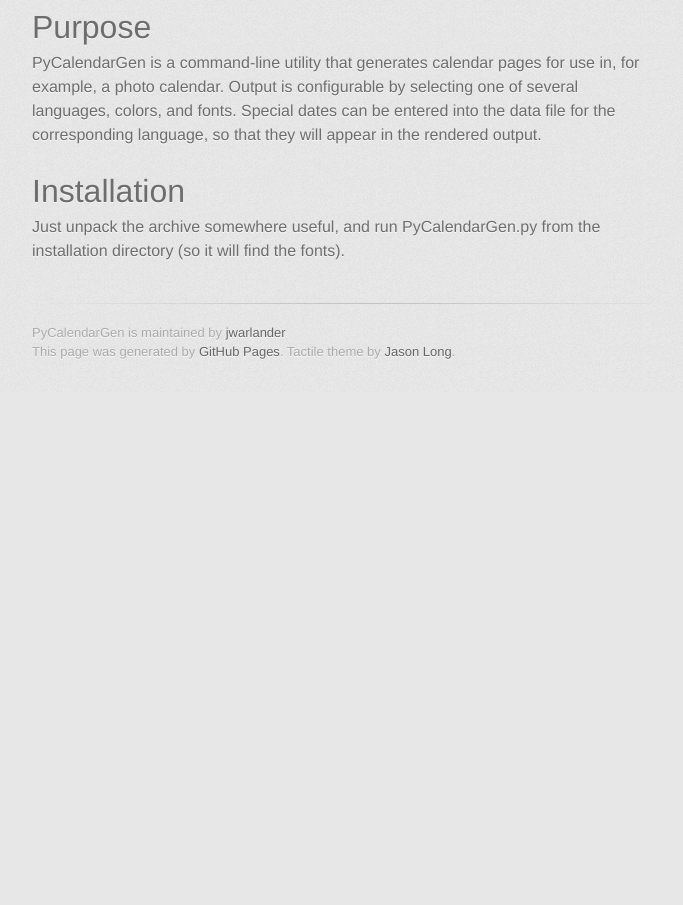
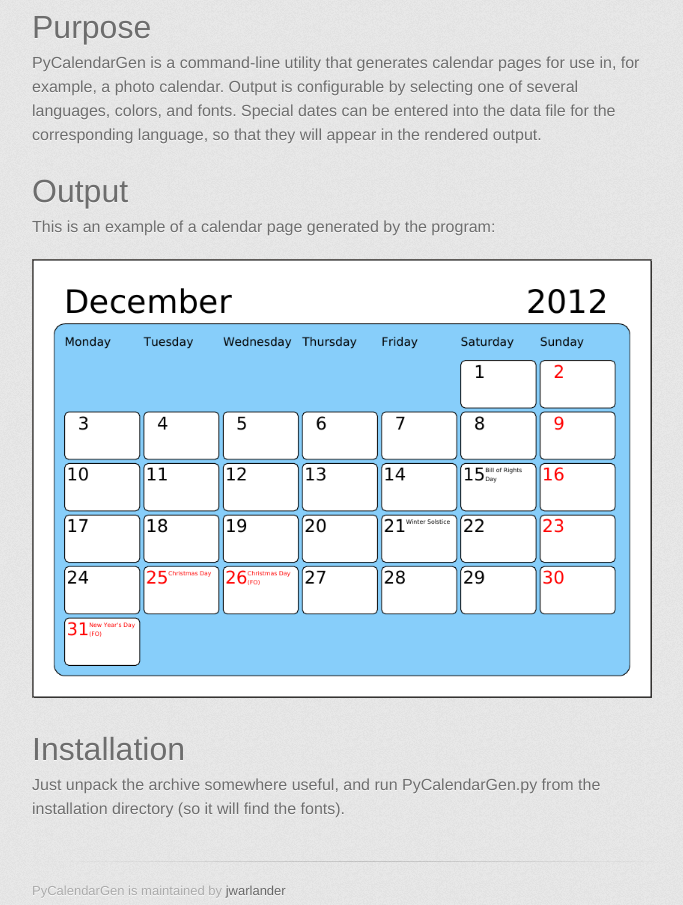
Before and after one commit to jwarlander/pycalendargen, a plain HTML site: page index.html in a window 1280 px wide. Shown: the part 595-1500 px from the top of the page, without its empty margins (298-981 px from the left). Before the commit the page ends 987 px from the top, so only its background shows below. Drawn offline with Linux system fonts and the light colour scheme; a web font is replaced by a local one.

Commit message:
Updating index.html to include sample output

```diff
--- a/index.html
+++ b/index.html
@@ -41,6 +41,11 @@ selecting one of several languages, colors, and fonts. Special dates
 can be entered into the data file for the corresponding language, so
 that they will appear in the rendered output.</p>
 
+<h1>Output</h1>
+
+<p>This is an example of a calendar page generated by the program:</p>
+<p><img src="images/2012-12.png" alt="Calendar page for December 2012"></p>
+
 <h1>Installation</h1>
 
 <p>Just unpack the archive somewhere useful, and run PyCalendarGen.py
```
